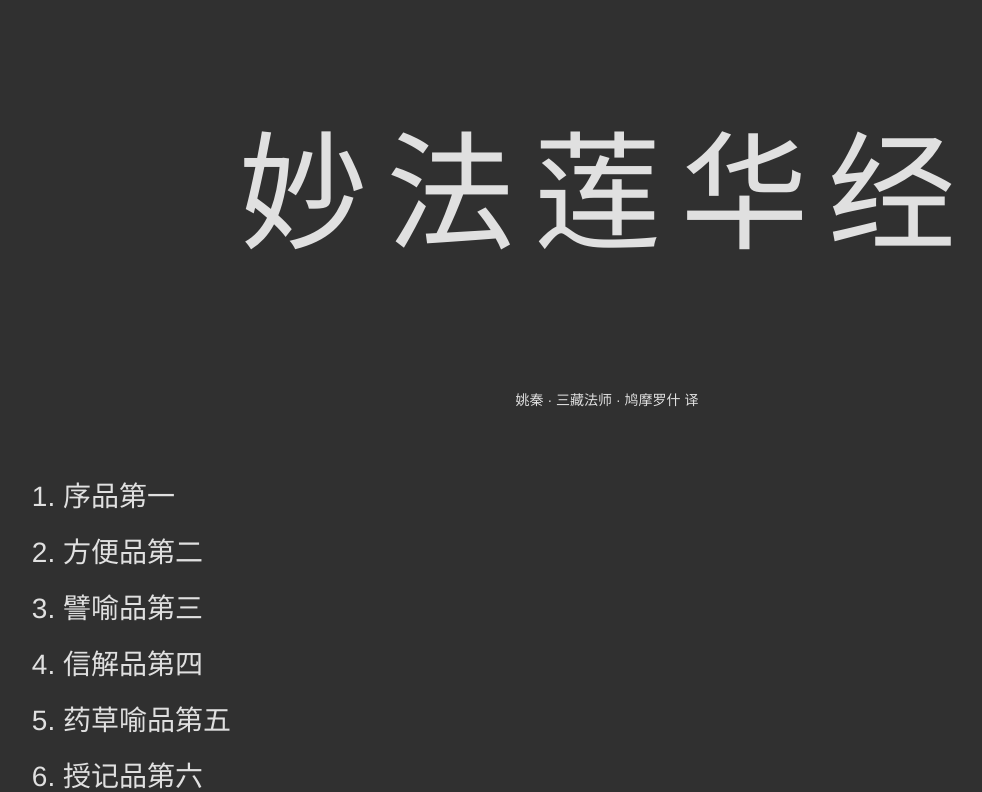
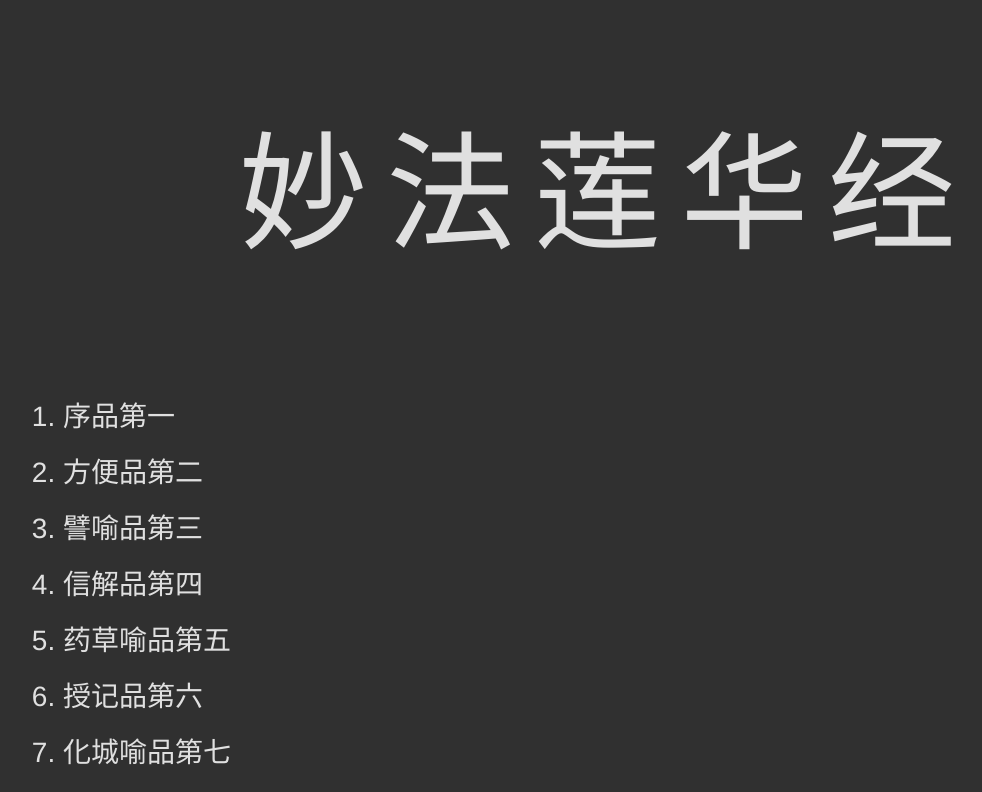
Before and after one commit to stetrevor/lotus-sutra, a Vue app: page / in a window 1280 px wide. Shown: the top 792 px of the page, without its empty margins (33-1015 px from the left). Built offline with nearby package versions, Linux system fonts and the light colour scheme.

Commit message:
Update vue-cli-plugin-sutra

```diff
--- a/src/views/Home.vue
+++ b/src/views/Home.vue
@@ -1,7 +1,6 @@
 <template>
   <div class="home">
     <h1 class="home__title">{{ sutraName }}</h1>
-    <h2 class="home__author">姚秦 · 三藏法师 · 鸠摩罗什 译</h2>
 
     <TableOfContents />
 
```
